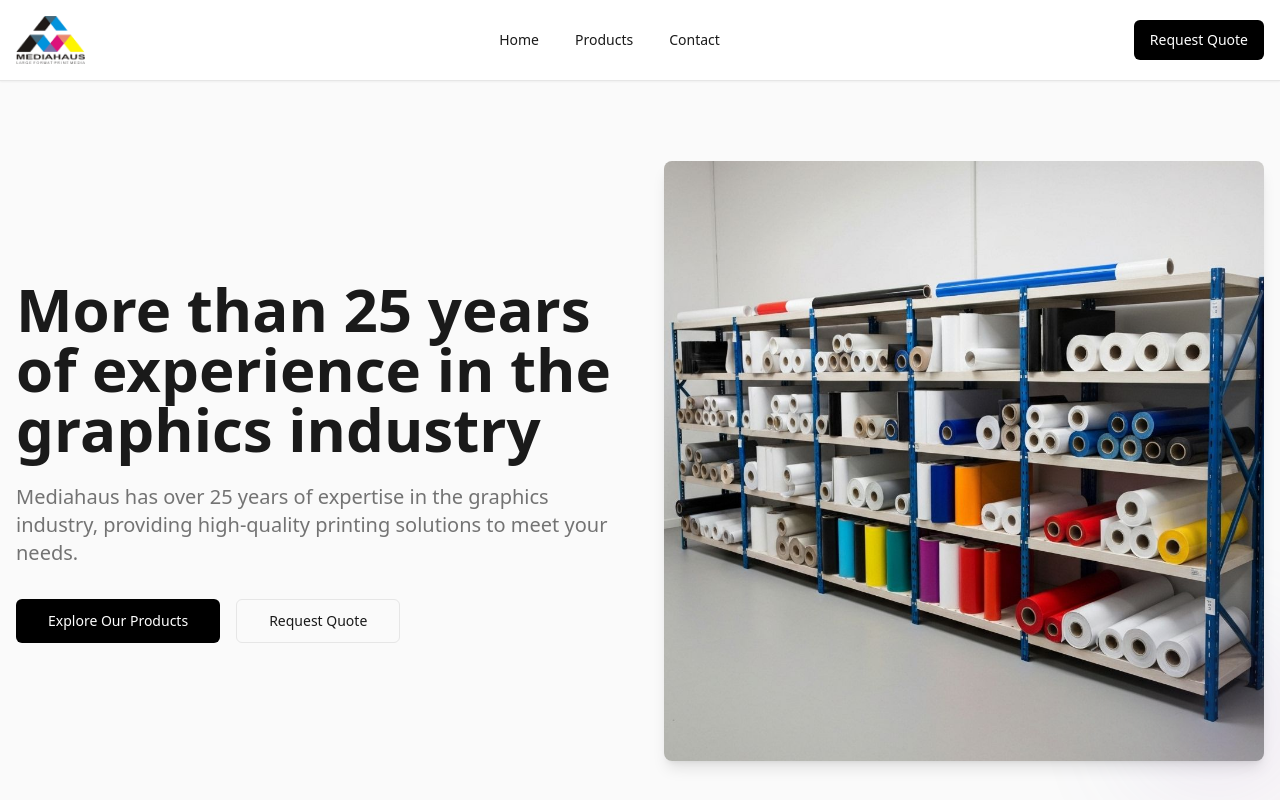
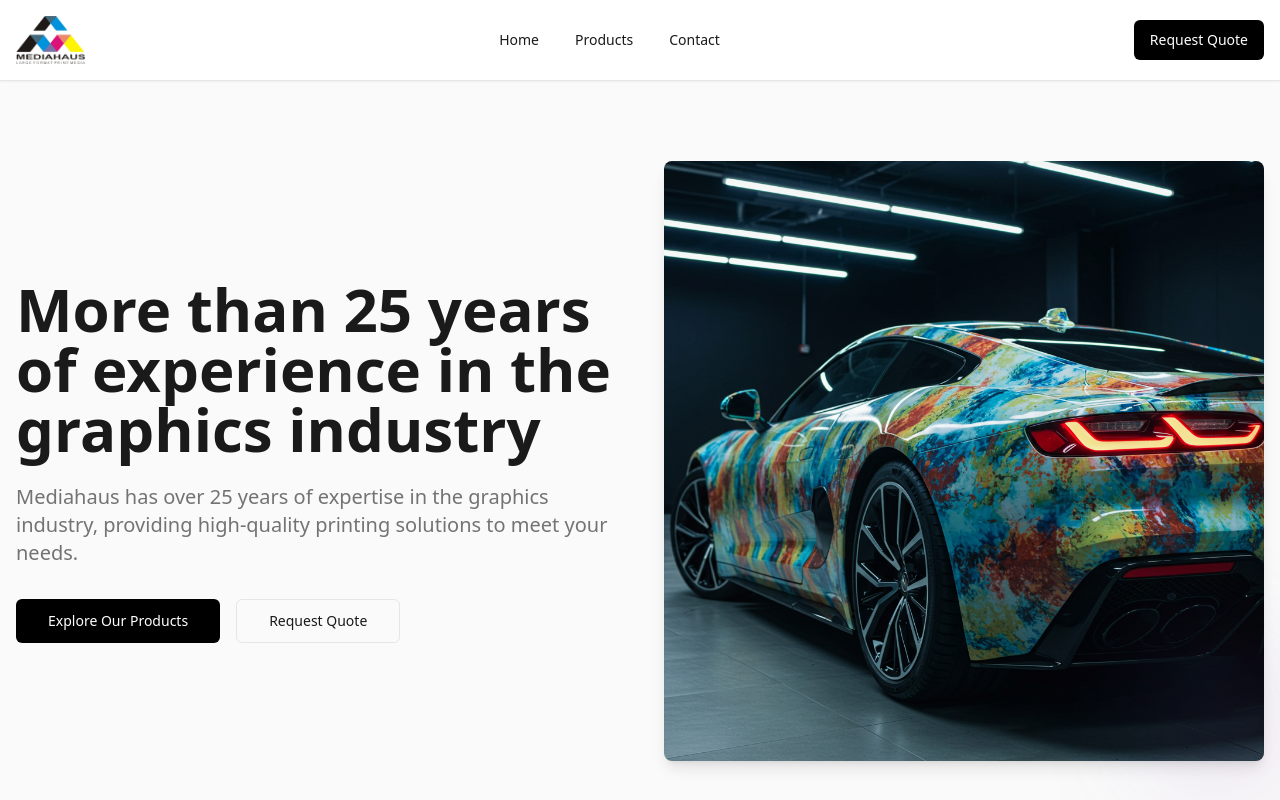
Before and after one commit to Camo67/mediahaus-print-power, a React (Vite) app: page / in a window 1280 px wide. Shown: the top 800 px of the page. Built offline with nearby package versions, Linux system fonts and the light colour scheme; the HTML template or start-up script is replaced by a standard one.

Commit message:
Refactor: Update hero image

```diff
--- a/src/components/Hero.tsx
+++ b/src/components/Hero.tsx
@@ -1,6 +1,6 @@
 import { Button } from "@/components/ui/button";
 import { CheckCircle2 } from "lucide-react";
-import heroImage from "@/assets/hero-rolls.jpg";
+import heroImage from "@/assets/carwrap.jpg";
 
 const Hero = () => {
   return (
@@ -29,7 +29,7 @@ const Hero = () => {
           <div className="relative rounded-lg overflow-hidden shadow-lg">
             <img
               src={heroImage}
-              alt="Print media rolls in warehouse"
+              alt="Custom vinyl car wrap showcasing vibrant multicolor design"
               className="w-full h-auto"
             />
           </div>
```
Also changed, not shown: src/assets/carwrap.jpg (added).
